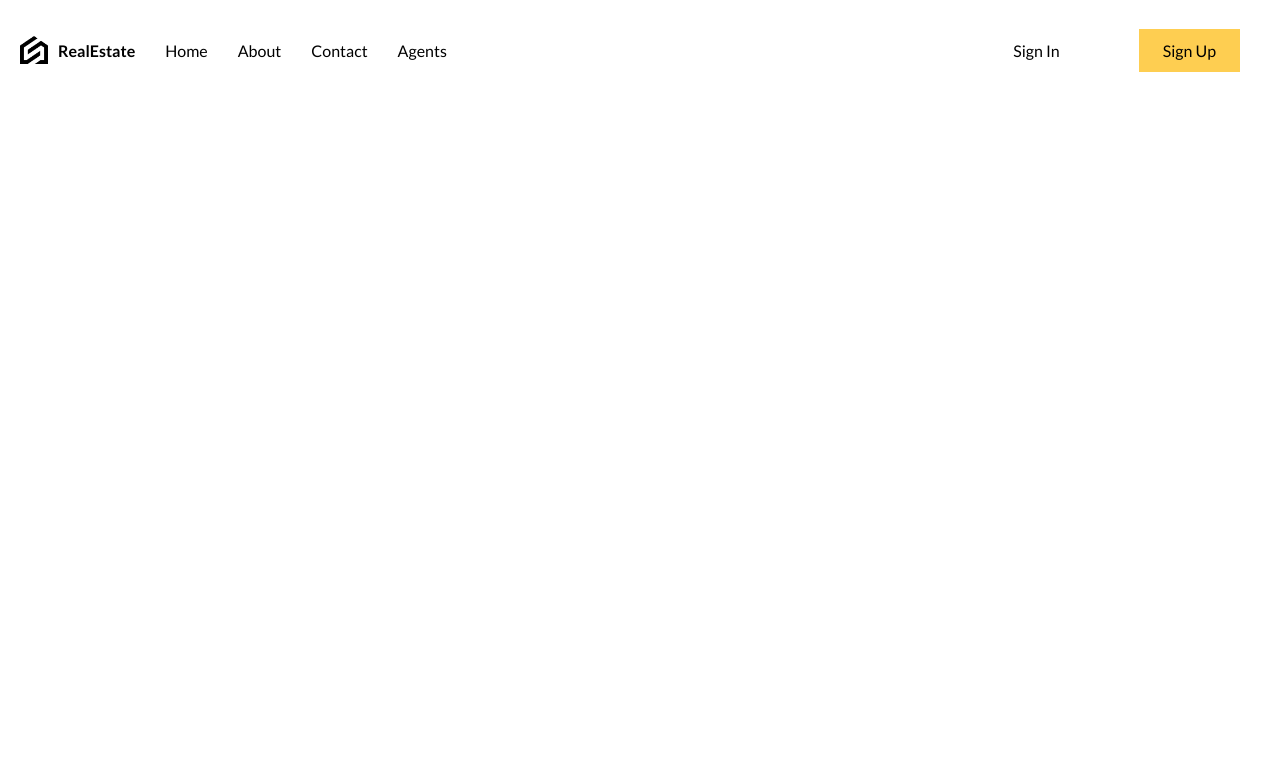
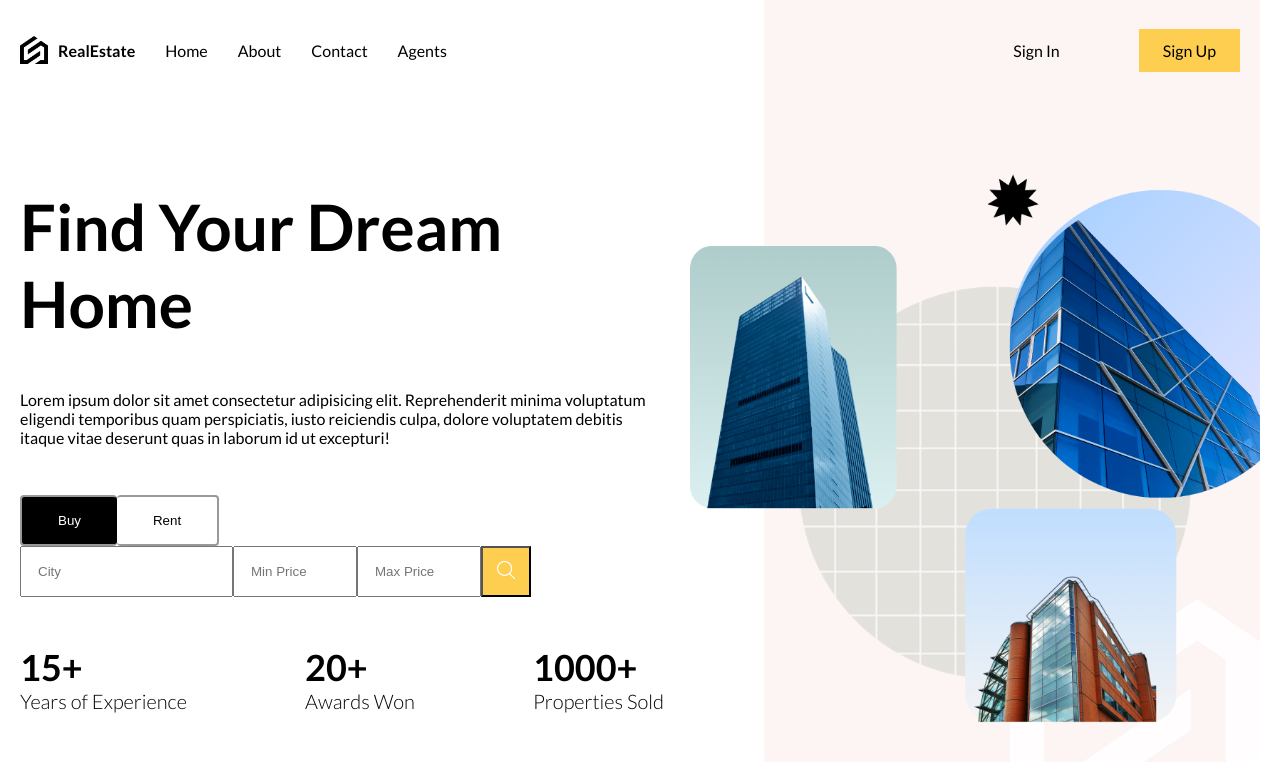
Before and after one commit to ApuroopK10/RealEstateApp, a React (Vite) app: page / in a window 1280 px wide. Shown: the top 762 px of the page. Built offline with nearby package versions, Linux system fonts and the light colour scheme.

Commit message:
Added Search Bar, Homepage

```diff
--- a/src/App.jsx
+++ b/src/App.jsx
@@ -1,10 +1,16 @@
 import NavBar from "./components/navbar/NavBar";
 import "./layout.scss";
+import HomePage from "./pages/homePage/HomePage";
 
 function App() {
   return (
     <div className="layout">
-      <NavBar />
+      <div className="navbar">
+        <NavBar />
+      </div>
+      <div className="content">
+        <HomePage />
+      </div>
     </div>
   );
 }
--- a/src/components/navbar/navbar.scss
+++ b/src/components/navbar/navbar.scss
@@ -52,8 +52,9 @@ nav {
         justify-content: flex-end;
         align-items: center;
         gap: 15px;
-        // background-color: #fcf5f3;
+        background-color: #fcf5f3;
         height: 100%;
+        z-index: 999;
 
         a {
             padding: 12px 24px;
--- /dev/null
+++ b/src/components/searchbar/SearchBar.jsx
@@ -0,0 +1,51 @@
+import React, { useState } from "react";
+import "./SearchBar.scss";
+
+const SearchBar = () => {
+  const [query, setQuery] = useState({
+    type: "buy",
+    location: "",
+    minPrice: 0,
+    maxPrice: 0,
+  });
+  return (
+    <div className="searchBar">
+      <div className="type">
+        <button
+          onClick={() => setQuery({ ...query, type: "buy" })}
+          className={query.type === "buy" ? "active" : ""}
+        >
+          Buy
+        </button>
+        <button
+          onClick={() => setQuery({ ...query, type: "rent" })}
+          className={query.type === "rent" ? "active" : ""}
+        >
+          Rent
+        </button>
+      </div>
+      <form>
+        <input type="text" name="location" placeholder="City" />
+        <input
+          type="number"
+          name="minPrice"
+          min={0}
+          max={9999999}
+          placeholder="Min Price"
+        />
+        <input
+          type="number"
+          name="maxPrice"
+          min={0}
+          max={9999999}
+          placeholder="Max Price"
+        />
+        <button>
+          <img src="/search.png" alt="" />
+        </button>
+      </form>
+    </div>
+  );
+};
+
+export default SearchBar;
--- /dev/null
+++ b/src/components/searchbar/SearchBar.scss
@@ -0,0 +1,44 @@
+.searchBar {
+
+
+    .type {
+        button {
+            padding: 16px 36px;
+            border: 2px solid #999;
+            background-color: white;
+            cursor: pointer;
+            text-transform: capitalize;
+            border-radius: 4px;
+
+            &:first-child {
+                border-right: none;
+            }
+
+            &:last-child {
+                border-left: none;
+            }
+
+            &.active {
+                background-color: black;
+                color: white;
+            }
+        }
+    }
+
+    form {
+        display: flex;
+        input {
+            padding: 16px;
+        }
+
+        button {
+            padding: 0 8px;
+            background-color: #fece51;
+
+            img {
+                width: 30px;
+                padding: 0 6px;
+            }
+        }
+    }
+}
--- a/src/layout.scss
+++ b/src/layout.scss
@@ -7,6 +7,8 @@
     margin: 0 auto;
     padding-left: 20px;
     padding-right: 20px;
+    display: flex;
+    flex-direction: column;
 
     @include lg {
         background-color: transparent;
@@ -23,5 +25,9 @@
         max-width: 640px;
     }
 
+    .content {
+        background-color: rebeccapurple;
+        flex: 1;
+    }
 
 }
--- /dev/null
+++ b/src/pages/homePage/HomePage.jsx
@@ -0,0 +1,41 @@
+import React from "react";
+import "./homePage.scss";
+import SearchBar from "../../components/searchbar/SearchBar";
+
+const HomePage = () => {
+  return (
+    <div className="homePage">
+      <div className="textContainer">
+        <div className="wrapper">
+          <h1 className="title">Find Your Dream Home</h1>
+          <p>
+            Lorem ipsum dolor sit amet consectetur adipisicing elit.
+            Reprehenderit minima voluptatum eligendi temporibus quam
+            perspiciatis, iusto reiciendis culpa, dolore voluptatem debitis
+            itaque vitae deserunt quas in laborum id ut excepturi!
+          </p>
+          <SearchBar />
+          <div className="boxes">
+            <div className="box">
+              <h1>15+</h1>
+              <h2>Years of Experience</h2>
+            </div>
+            <div className="box">
+              <h1>20+</h1>
+              <h2>Awards Won</h2>
+            </div>
+            <div className="box">
+              <h1>1000+</h1>
+              <h2>Properties Sold</h2>
+            </div>
+          </div>
+        </div>
+      </div>
+      <div className="imgContainer">
+        <img src="/bg.png" alt="" />
+      </div>
+    </div>
+  );
+};
+
+export default HomePage;
--- /dev/null
+++ b/src/pages/homePage/homePage.scss
@@ -0,0 +1,52 @@
+.homePage {
+    display: flex;
+    height: 100%;
+
+    .textContainer {
+        flex: 3;
+        background-color: white;
+
+        .wrapper {
+            padding-right: 100px;
+            display: flex;
+            justify-content: center;
+            flex-direction: column;
+            gap: 3rem;
+            height: 100%;
+
+            .title {
+                font-size: 64px;
+            }
+
+            .boxes {
+                display: flex;
+                gap: 3rem;
+                align-items: center;
+                justify-content: space-between;
+
+                h1 {
+                    font-size: 36px;
+                }
+
+                h2 {
+                    font-size: 20px;
+                    font-weight: 300;
+                }
+            }
+        }
+    }
+
+    .imgContainer {
+        flex: 2;
+        background-color: #fcf5f3;
+        position: relative;
+        display: flex;
+        align-items: center;
+
+        img {
+            width: 115%;
+            position: absolute;
+            right: 0;
+        }
+    }
+}
```
